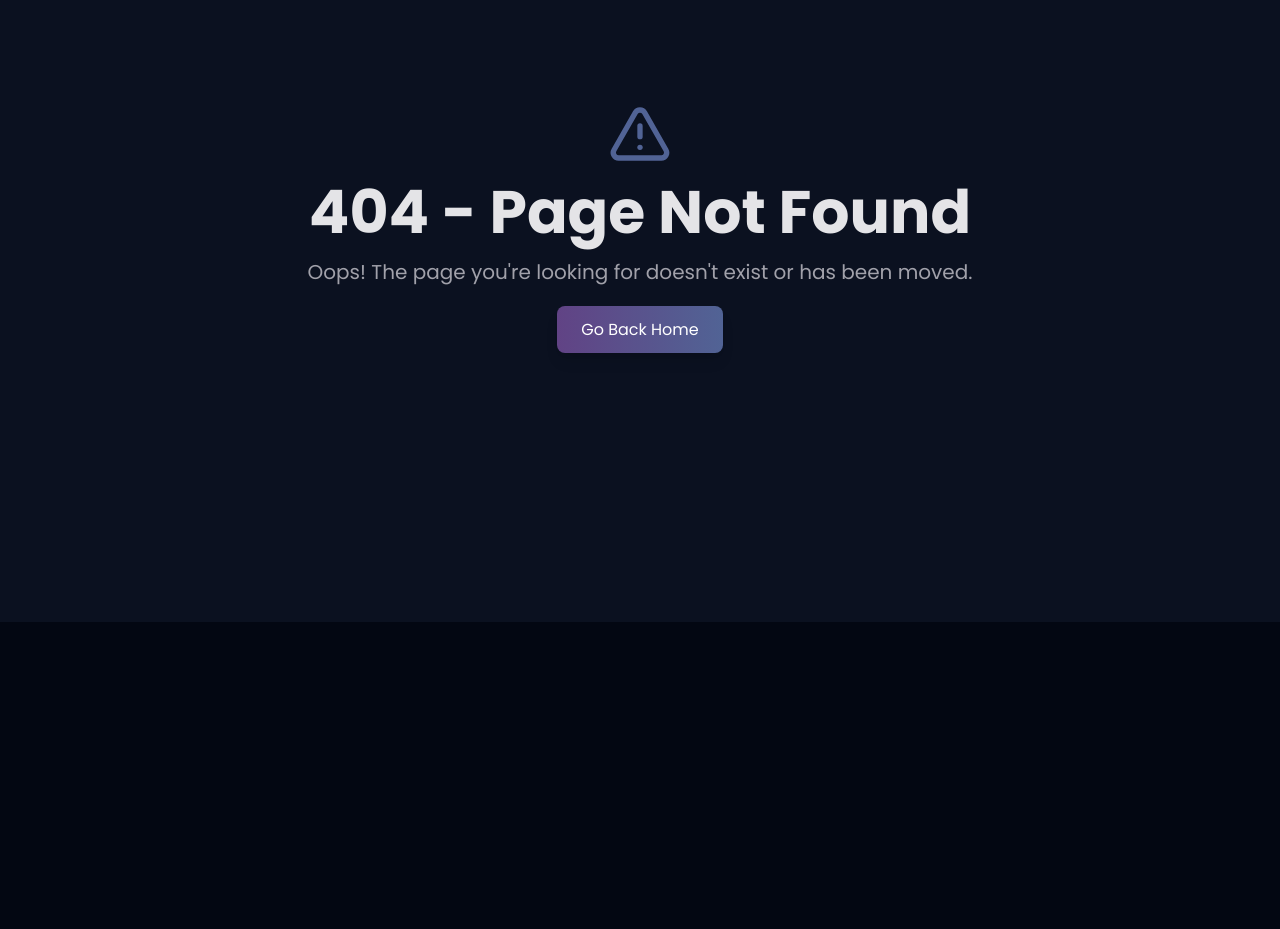
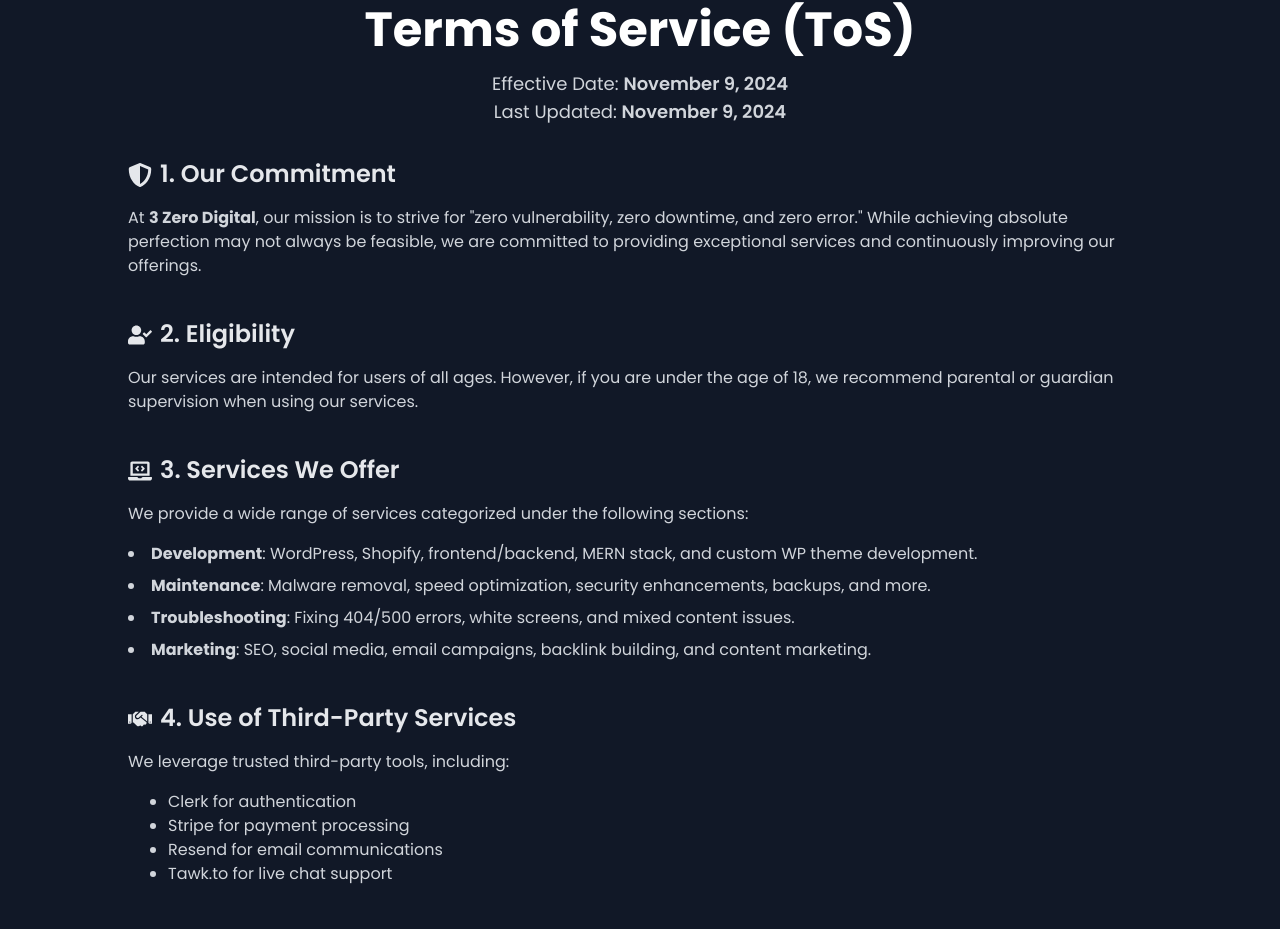
Before and after one commit to mdpabel/3zero-digital, a Next.js app: page /terms-of-service in a window 1280 px wide. Before the commit this address had no page. Shown: the part 178-1107 px from the top of the page. Before the commit the page ends 800 px from the top, so only its background shows below. Built offline with nearby package versions, Linux system fonts and the light colour scheme; no server answers; what tailwindcss-aspect-ratio would draw is missing.

Commit message:
feat: terms & cookie

```diff
--- a/src/app/(landing)/(policy)/privacy-policy/page.tsx
+++ b/src/app/(landing)/(policy)/privacy-policy/page.tsx
@@ -8,7 +8,7 @@
           Privacy Policy
         </h1>
         <p className='mt-4 text-center text-gray-600 text-lg dark:text-gray-300'>
-          Last Updated: <span className='font-semibold'>[Insert Date]</span>
+          Last Updated: <span className='font-semibold'>November 9, 2024</span>
         </p>
         <div className='space-y-10 mt-8'>
           {/* Section 1 */}
@@ -140,18 +140,18 @@
           {/* Section 8 */}
           <section>
             <h2 className='font-semibold text-2xl text-gray-800 dark:text-gray-200'>
-              8. Contact Us
+              9. Contact Us
             </h2>
             <p className='mt-4 text-gray-700 dark:text-gray-300'>
-              If you have questions about this Privacy Policy, reach us at:
+              For questions about these Terms:
             </p>
             <ul className='space-y-2 mt-4 text-gray-700 dark:text-gray-300'>
               <li>
                 <strong>Email:</strong>{' '}
                 <a
-                  href='mailto:privacy@3zerodigital.com'
+                  href='mailto:support@3zerodigital.com'
                   className='text-blue-600 dark:text-blue-400 underline'>
-                  info@3zerodigital.com
+                  support@3zerodigital.com
                 </a>
               </li>
               <li>
--- /dev/null
+++ b/src/app/(landing)/(policy)/terms-of-service/page.tsx
@@ -0,0 +1,185 @@
+import {
+  FaShieldAlt,
+  FaUserCheck,
+  FaLaptopCode,
+  FaHandshake,
+  FaMoneyBillWave,
+  FaExclamationTriangle,
+} from 'react-icons/fa';
+
+const TermsOfService = () => {
+  return (
+    <div className='bg-gray-100 dark:bg-gray-900 px-6 py-12 md:py-20'>
+      <div className='mx-auto max-w-5xl'>
+        <h1 className='font-bold text-3xl text-center text-gray-900 md:text-5xl dark:text-white'>
+          Terms of Service (ToS)
+        </h1>
+        <p className='mt-4 text-center text-gray-600 text-lg dark:text-gray-300'>
+          Effective Date:{' '}
+          <span className='font-semibold'>November 9, 2024</span> <br />
+          Last Updated: <span className='font-semibold'>November 9, 2024</span>
+        </p>
+        <div className='space-y-10 mt-8'>
+          {/* Section 1 */}
+          <section>
+            <h2 className='font-semibold text-2xl text-gray-800 dark:text-gray-200'>
+              <FaShieldAlt className='inline-block mr-2' />
+              1. Our Commitment
+            </h2>
+            <p className='mt-4 text-gray-700 dark:text-gray-300'>
+              At <strong>3 Zero Digital</strong>, our mission is to strive for
+              "zero vulnerability, zero downtime, and zero error." While
+              achieving absolute perfection may not always be feasible, we are
+              committed to providing exceptional services and continuously
+              improving our offerings.
+            </p>
+          </section>
+
+          {/* Section 2 */}
+          <section>
+            <h2 className='font-semibold text-2xl text-gray-800 dark:text-gray-200'>
+              <FaUserCheck className='inline-block mr-2' />
+              2. Eligibility
+            </h2>
+            <p className='mt-4 text-gray-700 dark:text-gray-300'>
+              Our services are intended for users of all ages. However, if you
+              are under the age of 18, we recommend parental or guardian
+              supervision when using our services.
+            </p>
+          </section>
+
+          {/* Section 3 */}
+          <section>
+            <h2 className='font-semibold text-2xl text-gray-800 dark:text-gray-200'>
+              <FaLaptopCode className='inline-block mr-2' />
+              3. Services We Offer
+            </h2>
+            <p className='mt-4 text-gray-700 dark:text-gray-300'>
+              We provide a wide range of services categorized under the
+              following sections:
+            </p>
+            <ul className='space-y-2 mt-4 text-gray-700 dark:text-gray-300 list-disc list-inside'>
+              <li>
+                <strong>Development</strong>: WordPress, Shopify,
+                frontend/backend, MERN stack, and custom WP theme development.
+              </li>
+              <li>
+                <strong>Maintenance</strong>: Malware removal, speed
+                optimization, security enhancements, backups, and more.
+              </li>
+              <li>
+                <strong>Troubleshooting</strong>: Fixing 404/500 errors, white
+                screens, and mixed content issues.
+              </li>
+              <li>
+                <strong>Marketing</strong>: SEO, social media, email campaigns,
+                backlink building, and content marketing.
+              </li>
+            </ul>
+          </section>
+
+          {/* Section 4 */}
+          <section>
+            <h2 className='font-semibold text-2xl text-gray-800 dark:text-gray-200'>
+              <FaHandshake className='inline-block mr-2' />
+              4. Use of Third-Party Services
+            </h2>
+            <p className='mt-4 text-gray-700 dark:text-gray-300'>
+              We leverage trusted third-party tools, including:
+            </p>
+            <ul className='mt-4 ml-10 text-gray-700 dark:text-gray-300 list-disc'>
+              <li>Clerk for authentication</li>
+              <li>Stripe for payment processing</li>
+              <li>Resend for email communications</li>
+              <li>Tawk.to for live chat support</li>
+            </ul>
+          </section>
+
+          {/* Section 5 */}
+          <section>
+            <h2 className='font-semibold text-2xl text-gray-800 dark:text-gray-200'>
+              <FaExclamationTriangle className='inline-block mr-2' />
+              5. Your Responsibilities
+            </h2>
+            <p className='mt-4 text-gray-700 dark:text-gray-300'>
+              By using our services, you agree to:
+            </p>
+            <ul className='space-y-2 mt-4 text-gray-700 dark:text-gray-300 list-disc list-inside'>
+              <li>Provide accurate and truthful information.</li>
+              <li>Comply with applicable laws and our guidelines.</li>
+              <li>
+                Avoid harmful activities, such as compromising systems or
+                spreading malicious content.
+              </li>
+            </ul>
+          </section>
+
+          {/* Section 6 */}
+          <section>
+            <h2 className='font-semibold text-2xl text-gray-800 dark:text-gray-200'>
+              <FaMoneyBillWave className='inline-block mr-2' />
+              6. Payment and Refunds
+            </h2>
+            <p className='mt-4 text-gray-700 dark:text-gray-300'>
+              All payments are securely processed via Stripe or other authorized
+              gateways. Refunds are issued based on our refund policy.
+            </p>
+          </section>
+
+          {/* Section 7 */}
+          <section>
+            <h2 className='font-semibold text-2xl text-gray-800 dark:text-gray-200'>
+              7. Limitation of Liability
+            </h2>
+            <p className='mt-4 text-gray-700 dark:text-gray-300'>
+              We aim to provide reliable services but cannot guarantee 100%
+              uptime or immunity from vulnerabilities. Our liability is limited
+              to the amount you paid for the affected service.
+            </p>
+          </section>
+
+          {/* Section 8 */}
+          <section>
+            <h2 className='font-semibold text-2xl text-gray-800 dark:text-gray-200'>
+              8. Changes to Terms
+            </h2>
+            <p className='mt-4 text-gray-700 dark:text-gray-300'>
+              We may update these Terms at any time. Changes will be posted on
+              our website, and continued use of our services indicates
+              acceptance of updated Terms.
+            </p>
+          </section>
+
+          {/* Section 9 */}
+          <section>
+            <h2 className='font-semibold text-2xl text-gray-800 dark:text-gray-200'>
+              9. Contact Us
+            </h2>
+            <p className='mt-4 text-gray-700 dark:text-gray-300'>
+              For questions about these Terms:
+            </p>
+            <ul className='space-y-2 mt-4 text-gray-700 dark:text-gray-300'>
+              <li>
+                <strong>Email:</strong>{' '}
+                <a
+                  href='mailto:support@3zerodigital.com'
+                  className='text-blue-600 dark:text-blue-400 underline'>
+                  support@3zerodigital.com
+                </a>
+              </li>
+              <li>
+                <strong>Phone:</strong> +44 7878 798374
+              </li>
+              <li>
+                <strong>Address:</strong> Suite A 82 James Carter Road,
+                Mildenhall, Bury St. Edmunds, England, United Kingdom, IP28 7DE
+              </li>
+            </ul>
+          </section>
+        </div>
+      </div>
+    </div>
+  );
+};
+
+export default TermsOfService;
--- /dev/null
+++ b/src/app/cookie-yes.tsx
@@ -0,0 +1,13 @@
+import Script from 'next/script';
+import React from 'react';
+
+const CookieYes = () => {
+  return (
+    <Script
+      id='cookieyes'
+      type='text/javascript'
+      src='https://cdn-cookieyes.com/client_data/5cdf576570b3e24a0a725fb2/script.js'></Script>
+  );
+};
+
+export default CookieYes;
--- a/src/app/layout.tsx
+++ b/src/app/layout.tsx
@@ -3,7 +3,10 @@
 import './globals.css';
 import { ClerkProvider } from '@clerk/nextjs';
 import Providers from './providers';
-import Script from 'next/script';
+import dynamic from 'next/dynamic';
+
+const CookieYes = dynamic(() => import('./cookie-yes'), { ssr: false });
+const TawkLiveChat = dynamic(() => import('./tawk-live-chat'), { ssr: false });
 
 export const metadata: Metadata = {
   title:
@@ -40,10 +43,8 @@
       <html lang='en' suppressHydrationWarning>
         <body className={poppins.className}>
           <Providers>{children}</Providers>
-          <Script
-            strategy='lazyOnload'
-            src='https://tawk.to/chat/66eac2884cbc4814f7da18fb/1i82gfq14'
-          />
+          <TawkLiveChat />
+          <CookieYes />
         </body>
       </html>
     </ClerkProvider>
--- /dev/null
+++ b/src/app/tawk-live-chat.tsx
@@ -0,0 +1,13 @@
+import Script from 'next/script';
+import React from 'react';
+
+const TawkLiveChat = () => {
+  return (
+    <Script
+      strategy='lazyOnload'
+      src='https://tawk.to/chat/66eac2884cbc4814f7da18fb/1i82gfq14'
+    />
+  );
+};
+
+export default TawkLiveChat;
```
